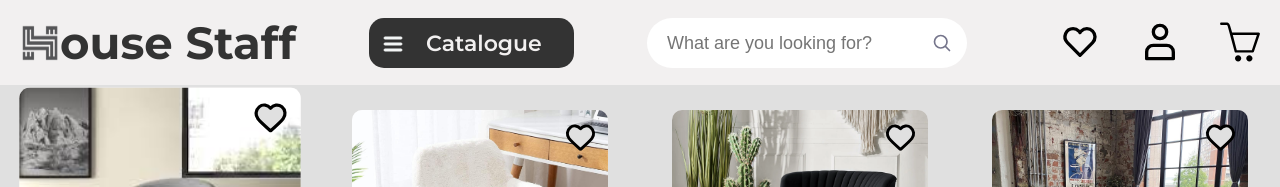
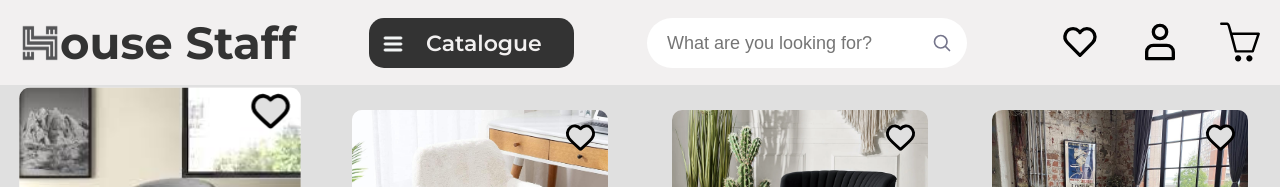
Before and after one commit to Dzhaman-Nazarii/furniture-store, a React (Create React App) app: page / in a window 1280 px wide. In both pictures the pointer is over the picture 260 px from the left and 137 px from the top of the page. Shown: the top 187 px of the page. Built offline with nearby package versions, Linux system fonts and the light colour scheme.

Commit message:
add transition for heart image

```diff
--- a/src/components/card/Card.module.css
+++ b/src/components/card/Card.module.css
@@ -13,6 +13,12 @@
 	height: 35px;
 	top: 10px;
 	right: 10px;
+	cursor: pointer;
+	transition: transform 500ms ease;
+}
+
+.card_heart:hover {
+	transform: scale(1.2) translateY(-5px);
 }
 
 .card_container {
@@ -48,5 +54,5 @@
 }
 
 .card_basket:hover {
-	transform: scale(1.5) translateY(-5px);
+	transform: scale(1.2) translateY(-5px);
 }
```
